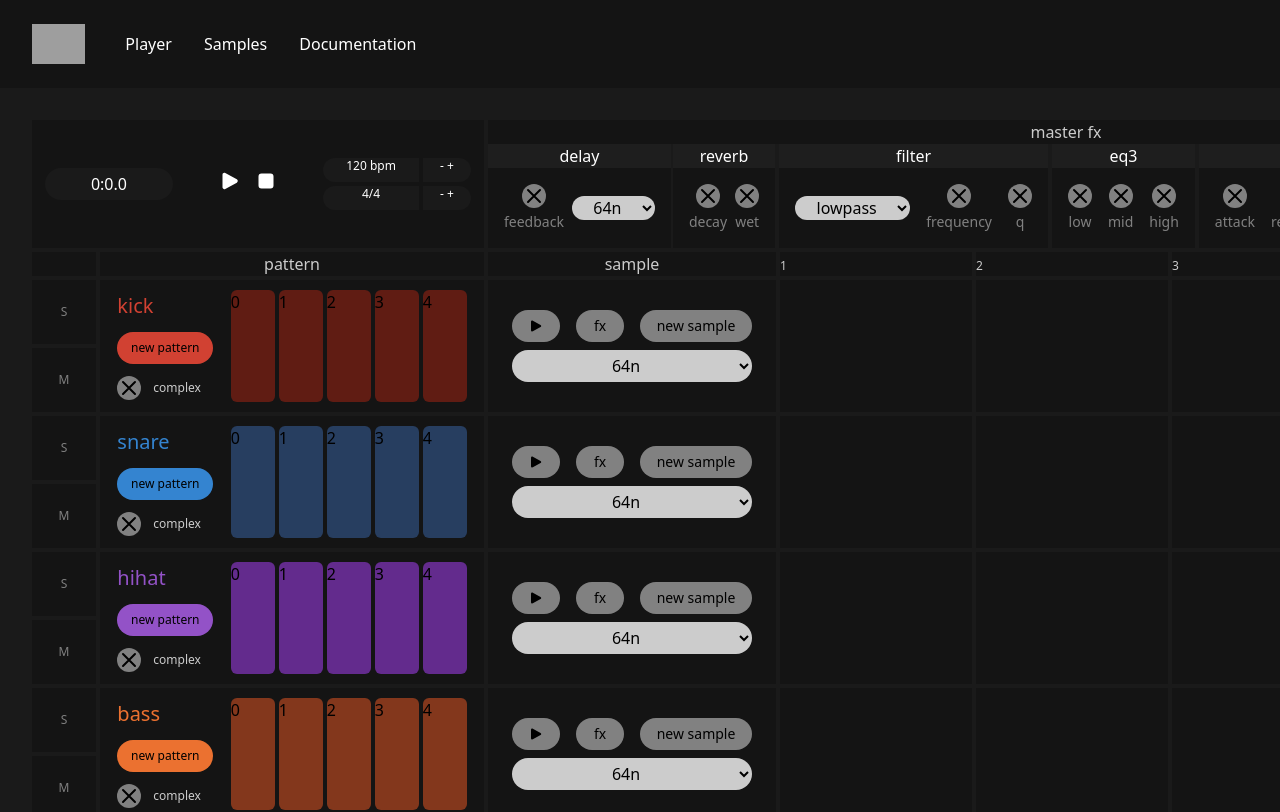
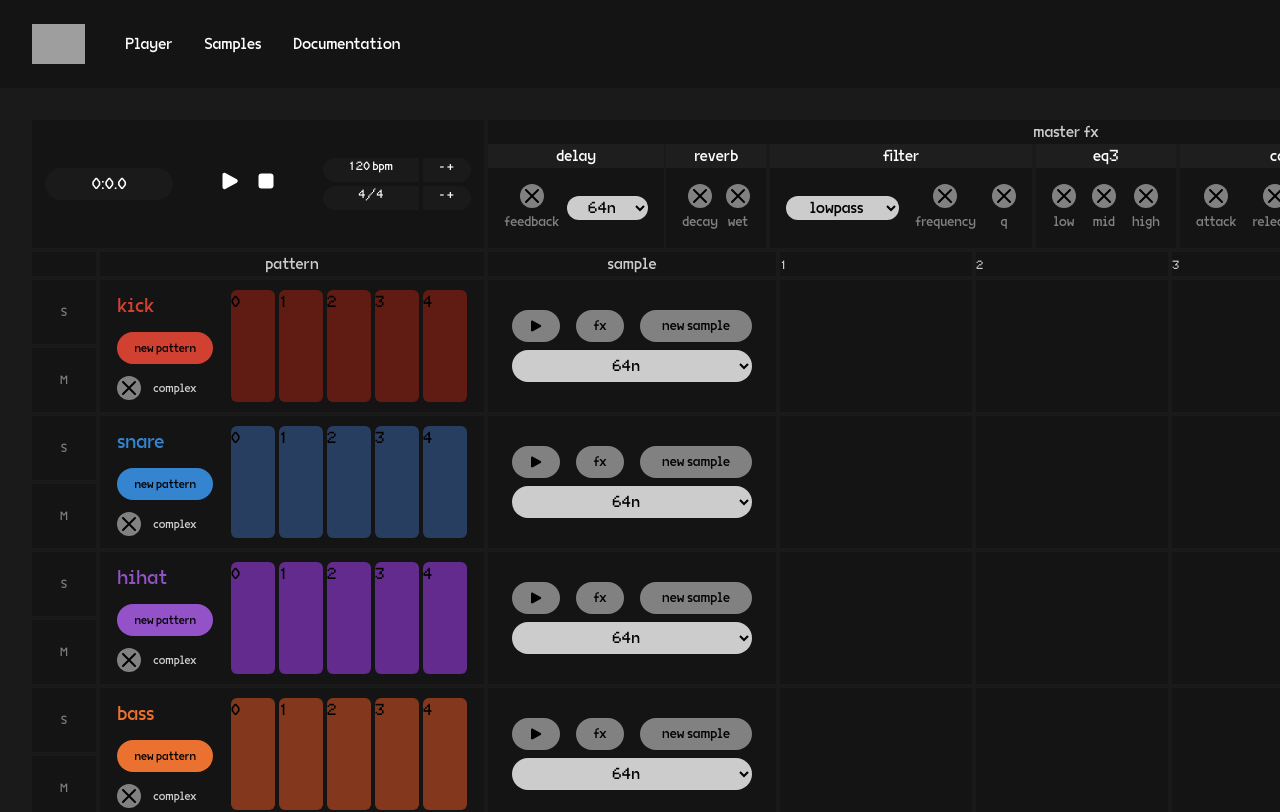
Before and after one commit to Thunderboom-Records/Waive-Studio, a SvelteKit app: page /waive/player in a window 1280 px wide. Shown: the top 812 px of the page. Built offline with nearby package versions, Linux system fonts and the light colour scheme; grey boxes are pictures that could not be loaded.

Commit message:
added font

```diff
--- a/src/lib/styles/app.postcss
+++ b/src/lib/styles/app.postcss
@@ -2,3 +2,10 @@
 @tailwind base;
 @tailwind components;
 @tailwind utilities;
+
+@layer base {
+	@font-face {
+		font-family: 'VG5000';
+		src: url('/fonts/VG5000.woff2');
+	}
+}
--- a/src/lib/waive/playControls/BpmRythmControls.svelte
+++ b/src/lib/waive/playControls/BpmRythmControls.svelte
@@ -8,7 +8,7 @@
 
 <!-- BPM -->
 <div class="flex flex-row space-x-1 justify-center place-items-center">
-	<span class="badge rounded-l-full bg-gray-800 h-6 w-24">{bpm} bpm</span>
+	<span class="badge rounded-l-full  bg-gray-800 h-6 w-24">{bpm} bpm</span>
 
 	<div class="bg-gray-800 rounded-r-full h-6 w-12">
 		<button class="btn btn-sm"> - </button>
--- a/tailwind.config.cjs
+++ b/tailwind.config.cjs
@@ -1,3 +1,5 @@
+const defaultTheme = require('tailwindcss/defaultTheme');
+
 const config = {
 	content: ['./src/**/*.{html,js,svelte,ts}'],
 
@@ -35,6 +37,9 @@ const config = {
 			}
 		},
 		extend: {
+			fontFamily: {
+				'sans': ['VG5000', ...defaultTheme.fontFamily.sans]
+			},
 			width: {
 				'128': '28rem'
 			},
```
Also changed, not shown: src/routes/waive/player/+page.svelte (+0 -17 lines), static/fonts/VG5000.woff2 (added).
